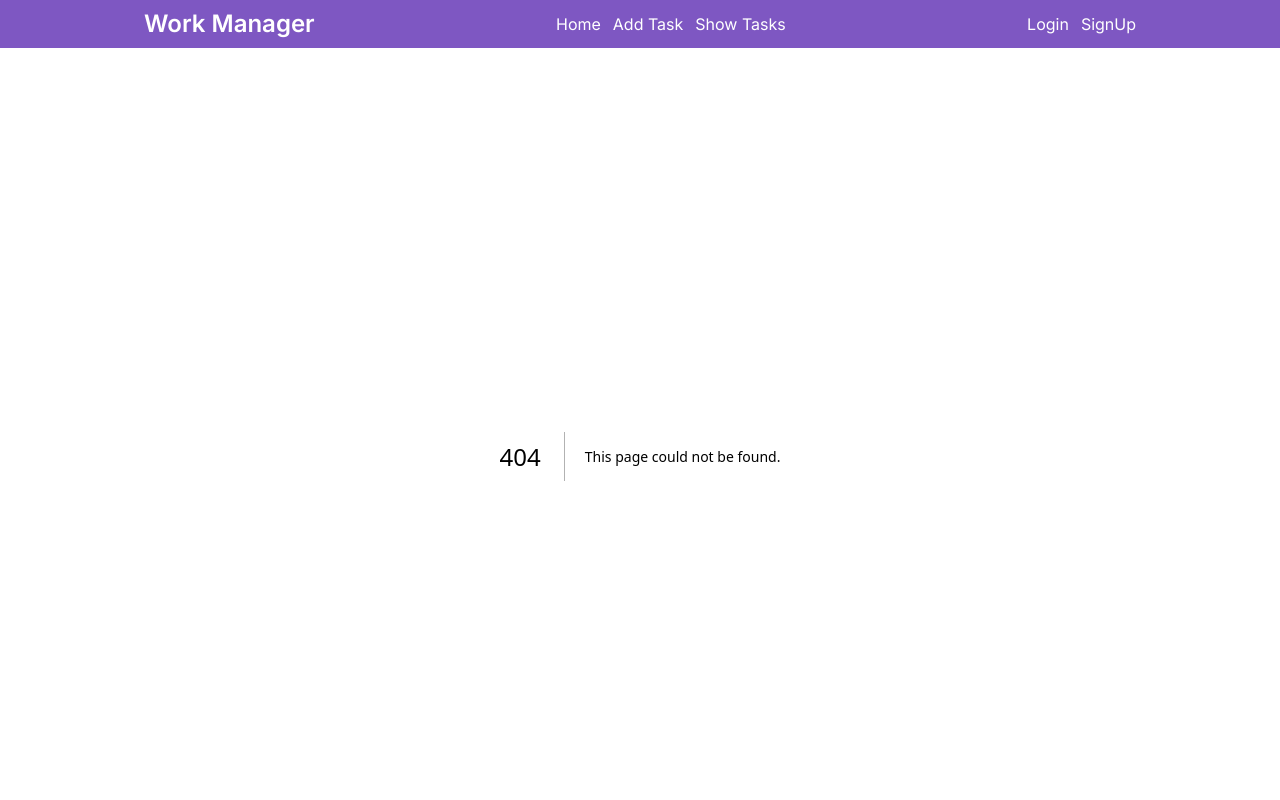
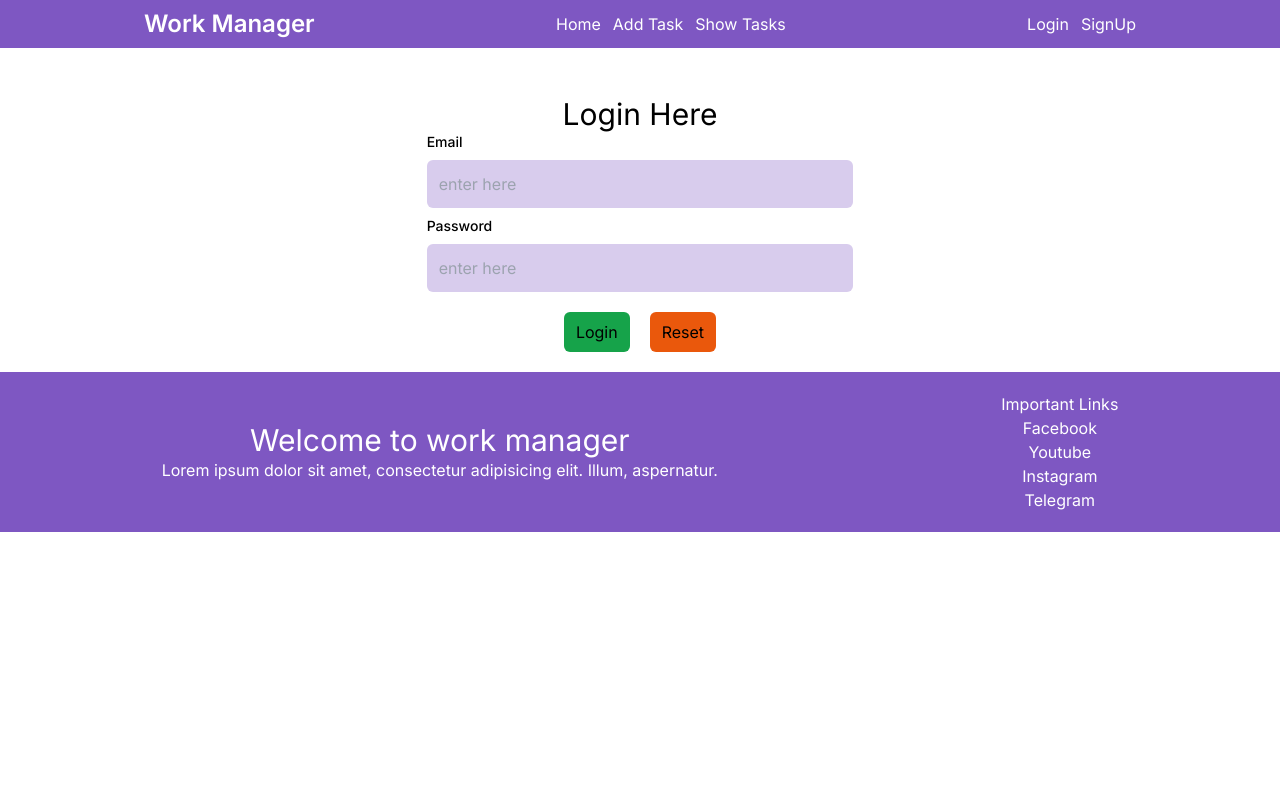
Before and after one commit to Sonupr130/work-manager, a Next.js app: page /login in a window 1280 px wide. Before the commit this address had no page. Shown: the top 800 px of the page. Built offline with nearby package versions, Linux system fonts and the light colour scheme.

Commit message:
designing a login page ui

```diff
--- /dev/null
+++ b/src/app/login/Login.jsx
@@ -0,0 +1,99 @@
+"use client"
+import React, { useState } from 'react'
+
+
+const Login = () => {
+
+    const [loginData, setLoginData] = useState({
+        email: "",
+        password: "",
+    })
+
+
+
+    const loginFormSubmitted = (event) => {
+        event.preventDefault();
+        console.log(loginData);
+
+        if(loginData.email.trim() === "" || loginData.password.trim() === "") {
+            toast.info("Invalid Data!!", {
+                position: "top-center"
+            });
+            return;
+        }
+    }
+
+
+  return (
+    <div className="grid grid-cols-12">
+      <div className="col-span-4 col-start-5">
+        <div className="py-5"></div>
+
+        <h1 className="text-3xl text-center">Login Here</h1>
+
+        <form action="" onSubmit={loginFormSubmitted}>
+
+            {/* email  */}
+            <div>
+              <label
+                className="block text-sm font-medium mb-2"
+                htmlFor="user_email"
+              >
+                Email
+              </label>
+              <input
+                type="email"
+                name="email"
+                value={loginData.email}
+                onChange={(event) => {
+                  setLoginData({ ...loginData, email: event.target.value });
+                }}
+                placeholder="enter here"
+                id="user_email"
+                className="w-full p-3 rounded-md bg-[#d8cced] outline-none mb-2"
+              />
+            </div>
+
+            {/* password  */}
+            <div>
+              <label
+                className="block text-sm font-medium mb-2"
+                htmlFor="user_password"
+              >
+                Password
+              </label>
+              <input
+                type="password"
+                placeholder="enter here"
+                name="password"
+                value={loginData.password}
+                onChange={(event) => {
+                  setLoginData({ ...loginData, password: event.target.value });
+                }}
+                id="user_password"
+                className="w-full p-3 rounded-md bg-[#d8cced] outline-none mb-2"
+              />
+            </div>
+
+            {/* Button  */}
+            <div className="mt-3 space-x-5 text-center">
+              <button
+                type="submit"
+                className="px-3 py-2 bg-green-600 rounded-md hover:bg-green-400"
+              >
+                Login
+              </button>
+              <button
+                // onClick={resetForm}
+                className="px-3 py-2 bg-orange-600 rounded-md hover:bg-orange-400"
+              >
+                Reset
+              </button>
+            </div>
+        </form>
+        </div>
+        </div>
+  )
+}
+
+export default Login
--- /dev/null
+++ b/src/app/login/page.jsx
@@ -0,0 +1,12 @@
+import React from 'react'
+import Login from './Login';
+
+export const metadata = {
+    title: "Login : Work Manager",
+  };
+
+const LoginPage = () => {
+  return <Login />;
+}
+
+export default LoginPage;
```
Also changed, not shown: index.html (added, +57 -0 lines).
